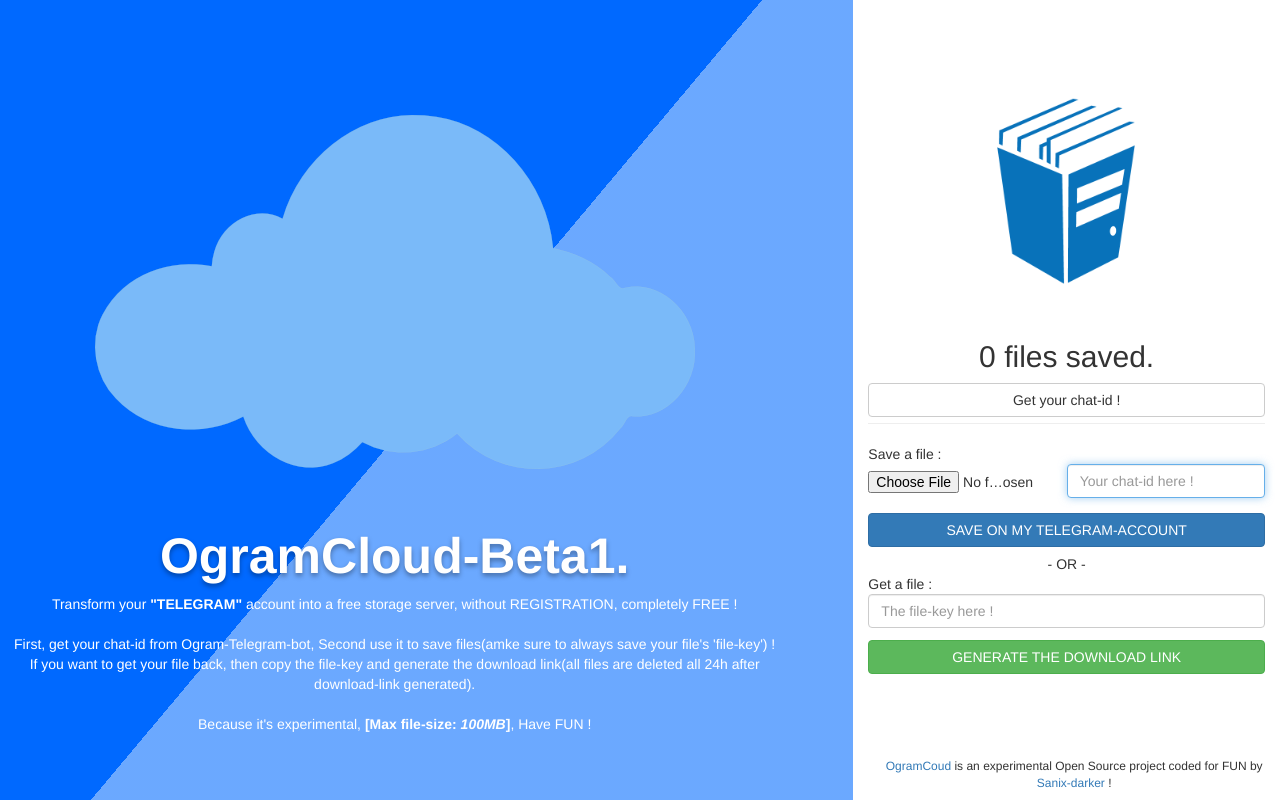
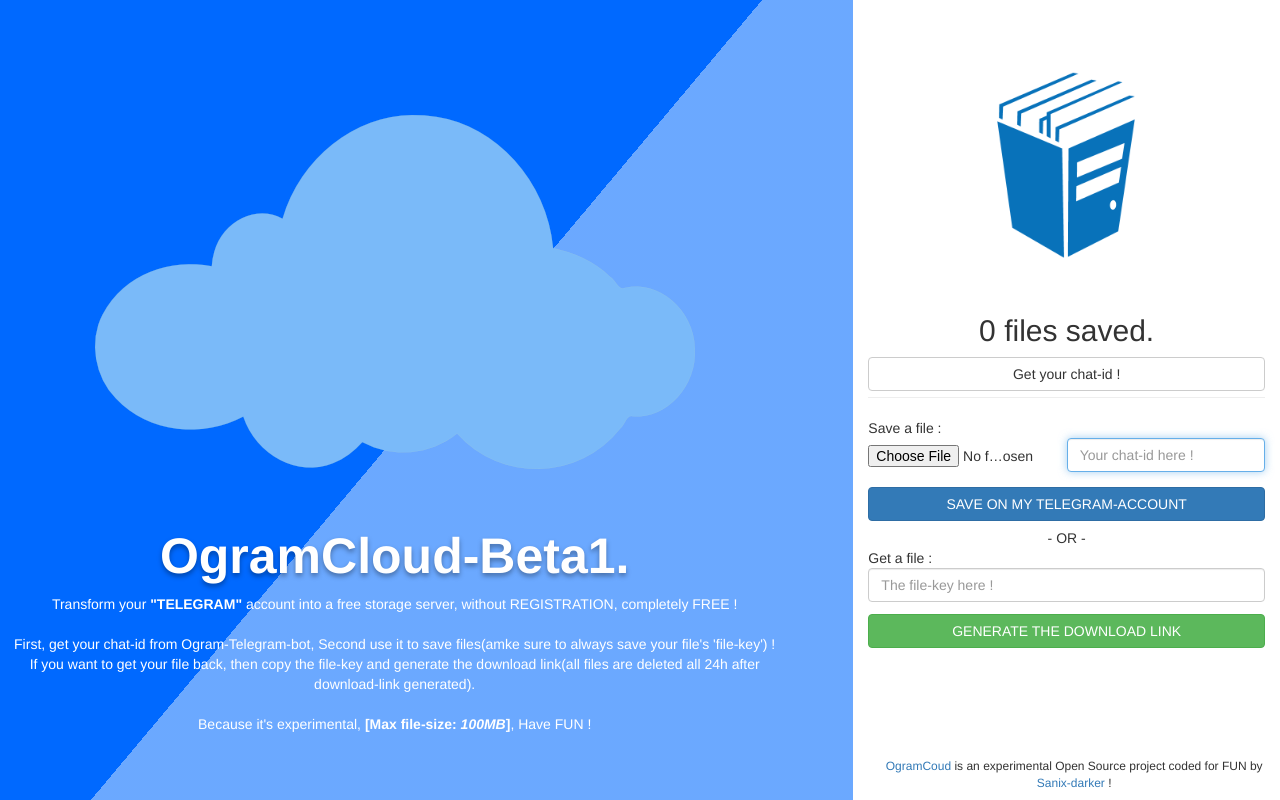
Before and after one commit to Sanix-Darker/ocloud, a Flask app: page / in a window 1280 px wide. Run offline with Flask 2, Linux system fonts and the light colour scheme; data that the repository does not hold is empty; parts of the project's set-up code (start-up, migrations or seed data) failed here and were passed over; some libraries are stand-ins or nearby versions.

Commit message:
UX updates

```diff
--- a/app/server/static/css/index.css
+++ b/app/server/static/css/index.css
@@ -20,7 +20,7 @@
 
 .index_right{
     text-align: center;
-    padding-top: 7%;
+    padding-top: 5%;
 }
 
 .remember_me, .link{
```
